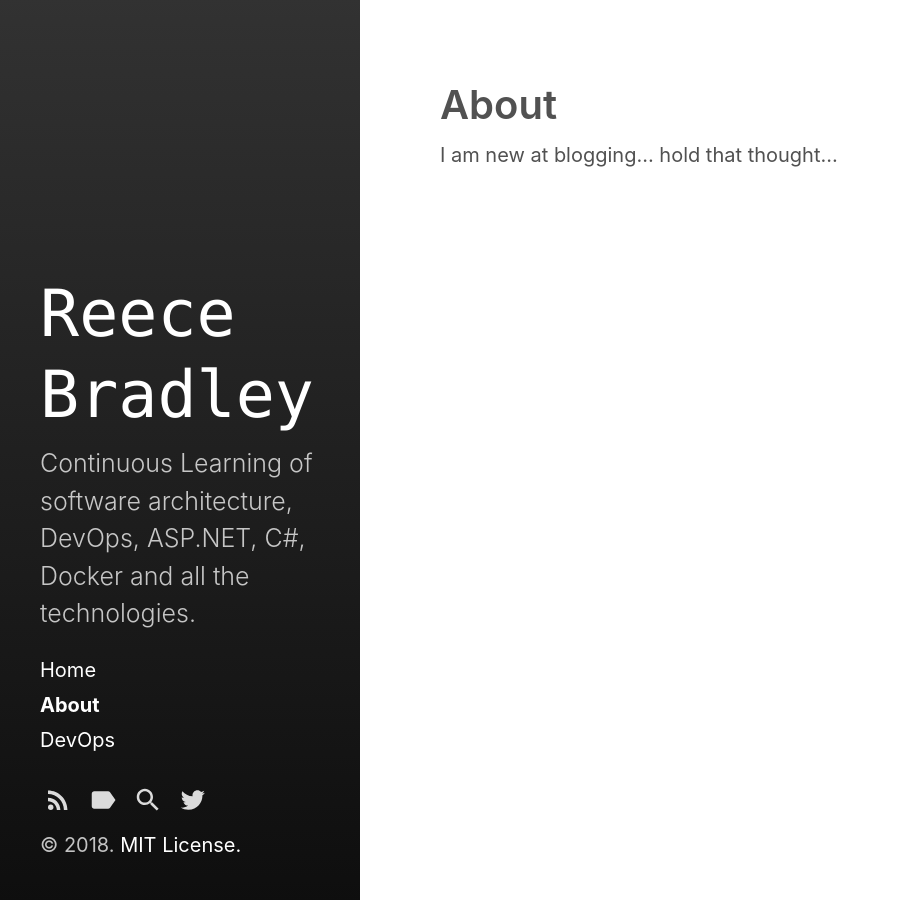
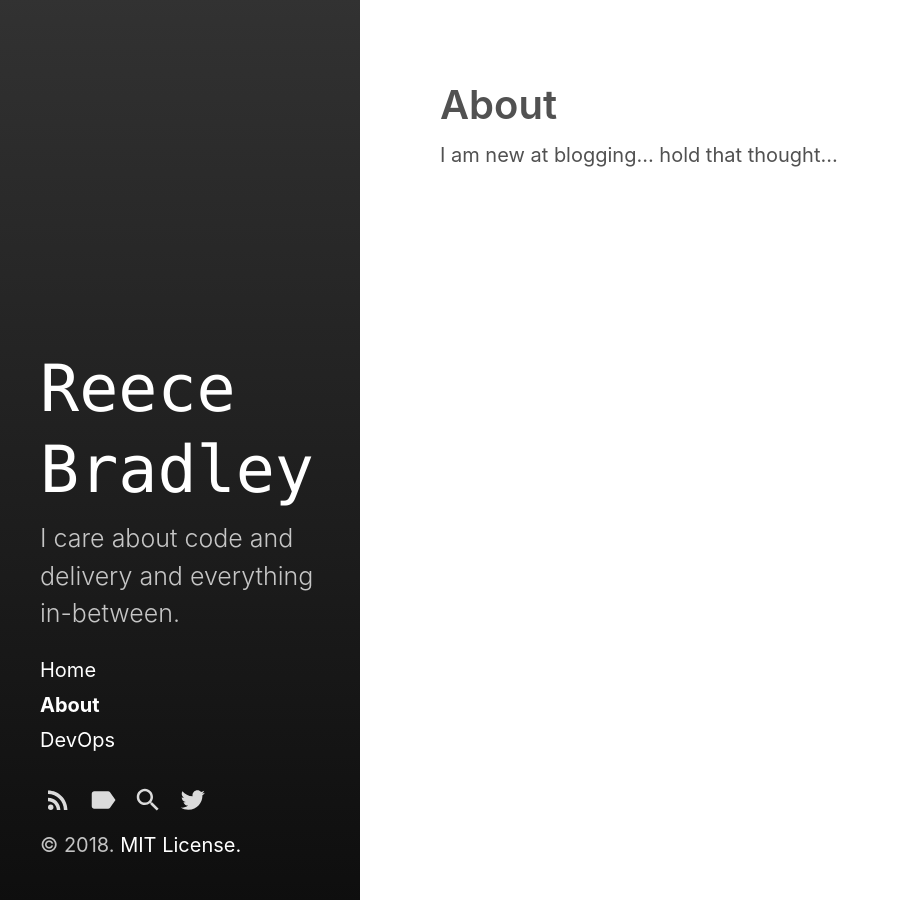
Before and after one commit to reecebradley/reecebradley.github.io, a Jekyll site: the page built from about.md, in a window 1280 px wide. Shown: the whole page, without its empty margins (0-899 px from the left). Built offline with Jekyll 4.4.1, drawn with Linux system fonts in a browser that asks for light colours.

Commit message:
working in deployment settings

```diff
--- a/_config.yml
+++ b/_config.yml
@@ -16,7 +16,7 @@
 title: Reece Bradley
 email: reece.io@outlook.com
 description: >- # this means to ignore newlines until "baseurl:"
-  Continuous Learning of software architecture, DevOps, ASP.NET, C#, Docker and all the technologies.
+  I care about code and delivery and everything in-between.
 baseurl: "" # the subpath of your site, e.g. /blog
 url: "http://reece.io" # the base hostname & protocol for your site, e.g. http://example.com
 twitter_username: reecerbradley
--- a/about.md
+++ b/about.md
@@ -6,3 +6,4 @@ sidebar_link: true
 ---
 
 I am new at blogging... hold that thought...
+<!-- Continuous Learning of software architecture, DevOps, ASP.NET, C#, Docker and all the technologies. -->
```
Also changed, not shown: .travis.yml, 2 other files.
